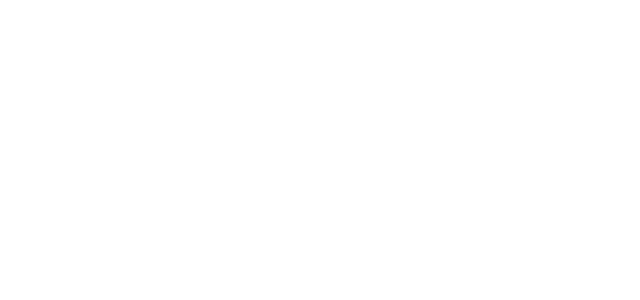
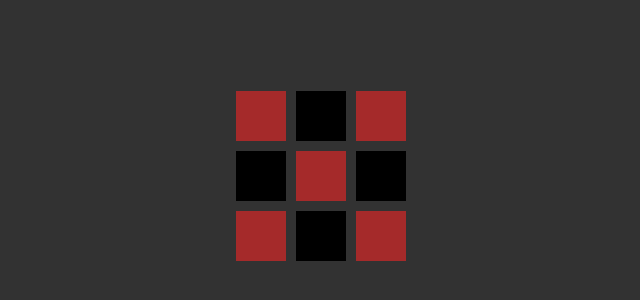
Before and after one commit to AvKat/web-tic-tac-toe-ai, a React (Vite) app: page / in a window 1280 px wide. Shown: the part 224-524 px from the top of the page, without its empty margins (319-959 px from the left). Built offline with nearby package versions, Linux system fonts and the light colour scheme.

Commit message:
Added styling

```diff
--- a/package.json
+++ b/package.json
@@ -14,6 +14,7 @@
     "@types/react": "^17.0.0",
     "@types/react-dom": "^17.0.0",
     "@vitejs/plugin-react": "^1.0.0",
+    "less": "^4.1.2",
     "typescript": "^4.3.2",
     "vite": "^2.6.4"
   }
--- a/src/App.tsx
+++ b/src/App.tsx
@@ -1,6 +1,7 @@
 import { useReducer } from "react";
 import { Board } from "./components";
 import { emptyBoard, reducer } from "./reducer";
+import "./styles.less";
 
 function App() {
   const [boardState, dispatch] = useReducer(reducer, emptyBoard);
--- a/src/components/Board/index.tsx
+++ b/src/components/Board/index.tsx
@@ -10,7 +10,7 @@ const Board: React.FC<BoardProps> = ({ state }) => {
   return (
     <div id="board">
       {state.map((row, i) => (
-        <Row state={row} key={`row-${row.join(" ")}-${i}`} />
+        <Row state={row} rowNum={i} key={`row-${i}`} />
       ))}
     </div>
   );
--- a/src/components/Row/index.tsx
+++ b/src/components/Row/index.tsx
@@ -4,13 +4,18 @@ import { Tile } from "../Tile";
 
 interface RowProps {
   state: RowType;
+  rowNum: number;
 }
 
-const Row: React.FC<RowProps> = ({ state }) => {
+const Row: React.FC<RowProps> = ({ state, rowNum }) => {
   return (
-    <div id="row">
+    <div className="row">
       {state.map((tile, i) => (
-        <Tile state={tile} key={`tile-${i}-${tile}`} />
+        <Tile
+          state={tile}
+          location={[rowNum, i]}
+          key={`tile-${rowNum * 3 + i}`}
+        />
       ))}
     </div>
   );
--- a/src/components/Tile/index.tsx
+++ b/src/components/Tile/index.tsx
@@ -3,10 +3,24 @@ import { TileType } from "../../types";
 
 interface TileProps {
   state: TileType;
+  location: [number, number];
 }
 
-const Tile: React.FC<TileProps> = ({ state }) => {
-  return <div id="tile">{state}</div>;
+const Tile: React.FC<TileProps> = ({ state, location }) => {
+  const [rowNum, tileNum] = location;
+  const locNum = rowNum * 3 + tileNum;
+  const empty = state === "";
+  return (
+    <div
+      className={[
+        "tile",
+        locNum % 2 === 0 ? "alt" : "",
+        empty ? "" : "full",
+      ].join(" ")}
+    >
+      {state}
+    </div>
+  );
 };
 
 export { Tile };
--- a/src/index.css
+++ b/src/index.css
@@ -1,13 +1,8 @@
 body {
   margin: 0;
-  font-family: -apple-system, BlinkMacSystemFont, 'Segoe UI', 'Roboto', 'Oxygen',
-    'Ubuntu', 'Cantarell', 'Fira Sans', 'Droid Sans', 'Helvetica Neue',
-    sans-serif;
-  -webkit-font-smoothing: antialiased;
-  -moz-osx-font-smoothing: grayscale;
 }
 
-code {
-  font-family: source-code-pro, Menlo, Monaco, Consolas, 'Courier New',
-    monospace;
+#root {
+  width: 100vw;
+  height: 100vh;
 }
--- /dev/null
+++ b/src/styles.less
@@ -0,0 +1,37 @@
+#main {
+	width: 100%;
+	height: 100%;
+	display: flex;
+	justify-content: center;
+	align-items: center;
+	background-color: #323232;
+
+
+	#board {
+		.row {
+			display: flex;
+			flex-direction: row;
+
+			.tile {
+				width: 50px;
+				aspect-ratio: 1;
+				margin: 5px;
+				background-color: black;
+				cursor: pointer;
+				font-size: 30px;
+				font-weight: bold;
+				display: flex;
+				align-items: center;
+				justify-content: center;
+				color: wheat;
+				font-family: monospace;
+			}
+			.tile.alt {
+				background-color: brown;
+			}
+			.tile.full {
+				cursor: not-allowed;
+			}
+		}
+	}
+}
```
Also changed, not shown: 1 other file (tests, documents, lock files or other folders).
